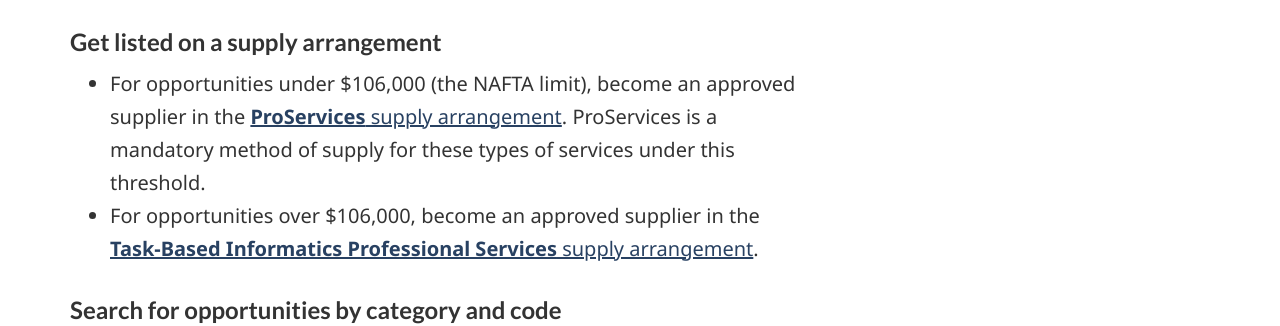
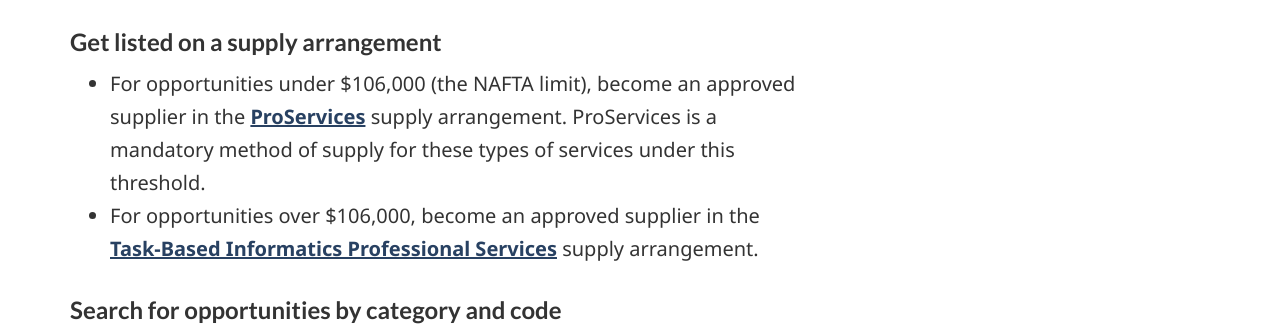
Before and after one commit to gc-proto/buy-and-sell, a plain HTML site: page wizard/answer-IT-services.html in a window 1280 px wide. Shown: the part 391-717 px from the top of the page. Drawn offline with nearby package versions, Linux system fonts and the light colour scheme; a script that the page names is missing.

Commit message:
Update answer-IT-services.html

```diff
--- a/wizard/answer-IT-services.html
+++ b/wizard/answer-IT-services.html
@@ -174,8 +174,8 @@ padding: 1em 0 1.3em 0;
 
   <h3>Get listed on a supply arrangement</h3>
   <ul>
-    <li>For opportunities under $106,000 (the NAFTA limit), become an approved supplier in the <a href="http://tbs-proto.openplus.ca/en/business/canadabuys/how-procurement-works/methods-of-supply/proservices.html" target="_blank"><b>ProServices</b> supply arrangement</a>. ProServices is a mandatory method of supply for these types of services under this threshold.</li>
-   <li>For opportunities over $106,000, become an approved supplier in the <a href="http://tbs-proto.openplus.ca/en/business/canadabuys/how-procurement-works/methods-of-supply/proservices.html" target="_blank"><b>Task-Based Informatics Professional Services</b> supply arrangement</a>.</li>
+    <li>For opportunities under $106,000 (the NAFTA limit), become an approved supplier in the <a href="http://tbs-proto.openplus.ca/en/business/canadabuys/how-procurement-works/methods-of-supply/proservices.html" target="_blank"><b>ProServices</b></a> supply arrangement. ProServices is a mandatory method of supply for these types of services under this threshold.</li>
+   <li>For opportunities over $106,000, become an approved supplier in the <a href="http://tbs-proto.openplus.ca/en/business/canadabuys/how-procurement-works/methods-of-supply/proservices.html" target="_blank"><b>Task-Based Informatics Professional Services</b></a> supply arrangement.</li>
   </ul>
 
   <h3>Search for opportunities by category and code</h3>
```
